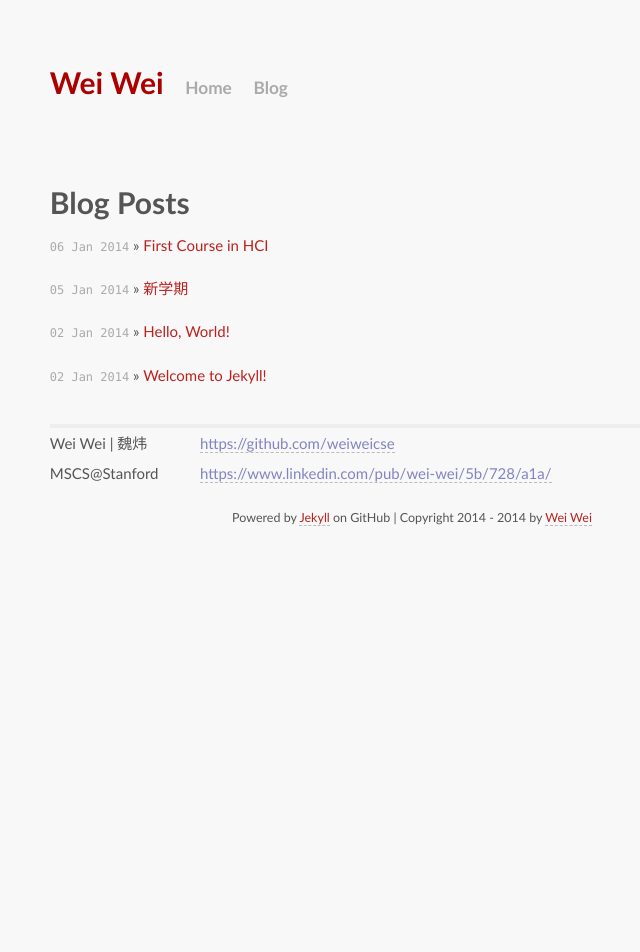
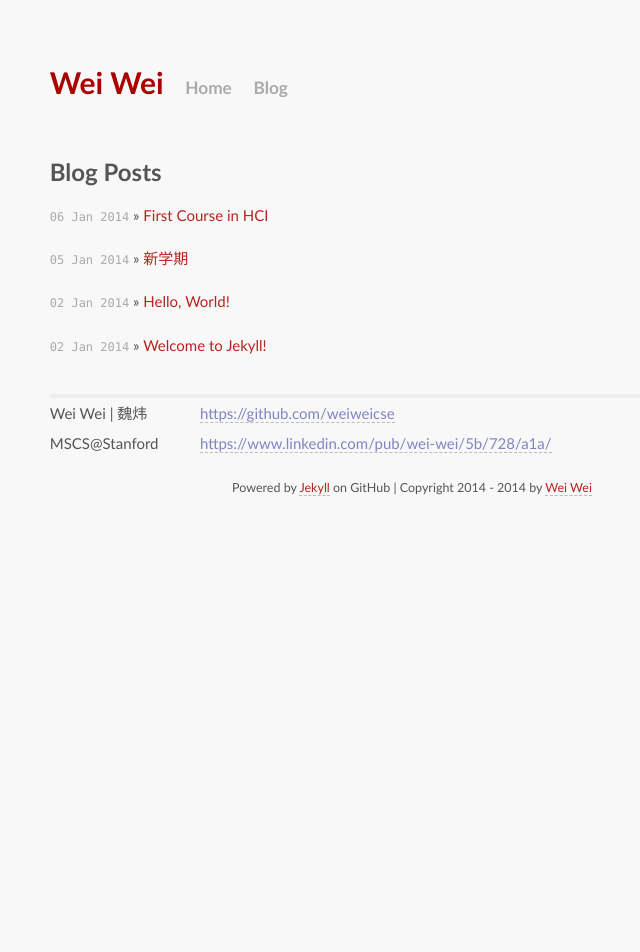
Before and after one commit to wwei10/blog.wwei10.com, a Jekyll site: the page built from blog/index.html, in a window 1280 px wide. Shown: the whole page, without its empty margins (228-868 px from the left). Built offline with Jekyll 4.4.1, drawn with Linux system fonts in a browser that asks for light colours; Markdown is read by kramdown in place of the engine named in the settings.

Commit message:
modify font size

```diff
--- a/blog/index.html
+++ b/blog/index.html
@@ -4,7 +4,7 @@ title: Wei Wei | 魏炜
 ---
 
 <div id="home">
-  <h1>Blog Posts</h1>
+  <h2>Blog Posts</h2>
   <ul class="posts">
     {% for post in site.posts %}
       <li><span>{{ post.date | date_to_string }}</span> &raquo; <a href="{{ post.url }}">{{ post.title }}</a></li>
--- a/css/home.css
+++ b/css/home.css
@@ -50,7 +50,7 @@ body {
   text-align: justify;
   width: 42em;
   margin: 3em auto 2em;
-  line-height: 1.5em;
+  line-height: 1em;
 }
 
 .header a {
@@ -60,7 +60,7 @@ body {
 
 .title {
   display: inline-block;
-  margin-bottom: 2em;
+  margin-bottom: 1em;
 }
 
 .title a {
```
Also changed, not shown: index.md (+1 -0 lines).
